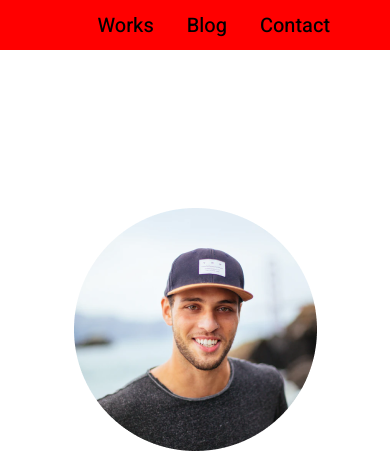
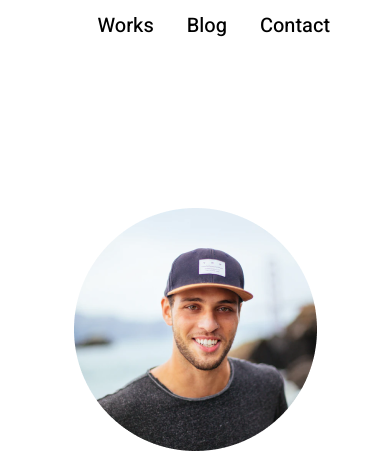
Before and after one commit to AhsanAyaz/my-portfolio, a plain HTML site: page index.html in a window 390 px wide. Shown: the top 456 px of the page. Drawn offline with Linux system fonts and the light colour scheme.

Commit message:
fix red header on mobile

```diff
--- a/css/styles.css
+++ b/css/styles.css
@@ -230,10 +230,6 @@ header nav li a {
 }
 
 @media all and (max-width: 600px) {
-  header nav {
-    background-color: red;
-  }
-
   .hero-section .hero-inner {
     flex-direction: column-reverse;
   }
```
